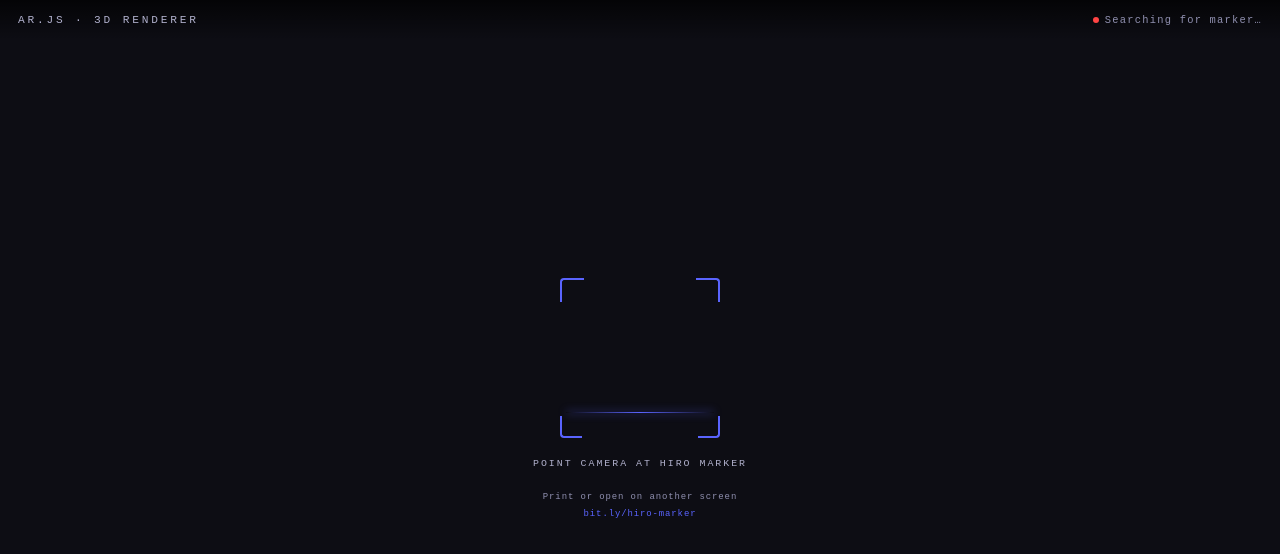
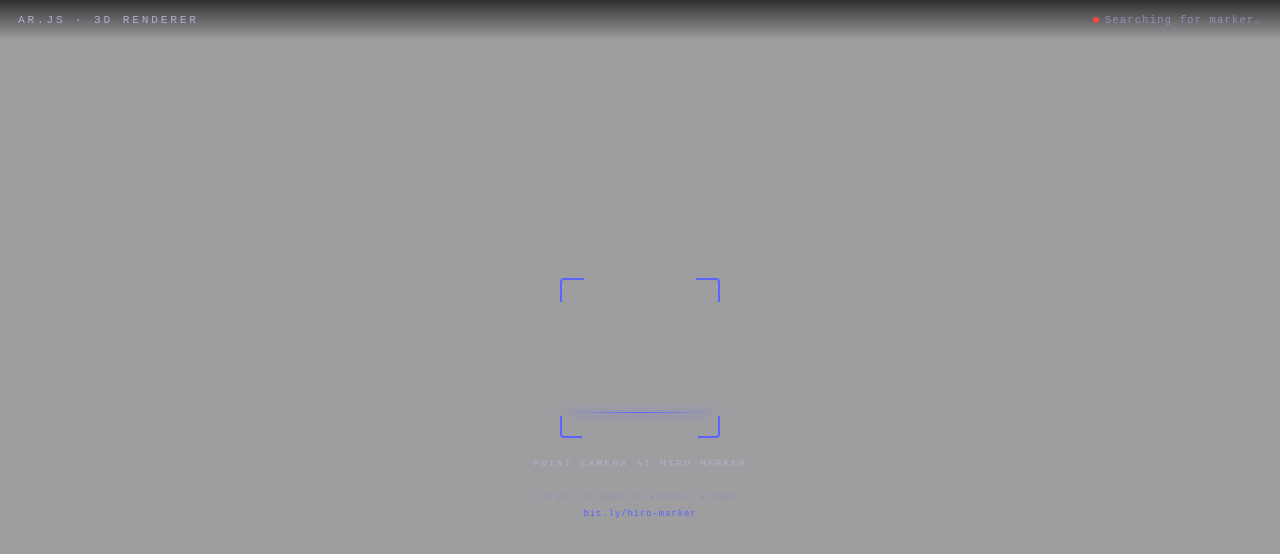
Before and after one commit to Mechanshil/WebAR-application, a plain HTML site: page index.html in a window 1280 px wide. Drawn offline with Linux system fonts and the light colour scheme.

Commit message:
Fixed the hiro marker scanner problem - 3

```diff
--- a/index.html
+++ b/index.html
@@ -80,8 +80,8 @@
       align-items: center;
       justify-content: center;
       gap: 20px;
-      background: #0d0d14;
-      /* Moved the dark background here */
+      background: rgba(13, 13, 20, 0.4);
+      /* Moved the dark background here to be semi-transparent */
       transition: opacity 0.6s ease;
     }
 
```
